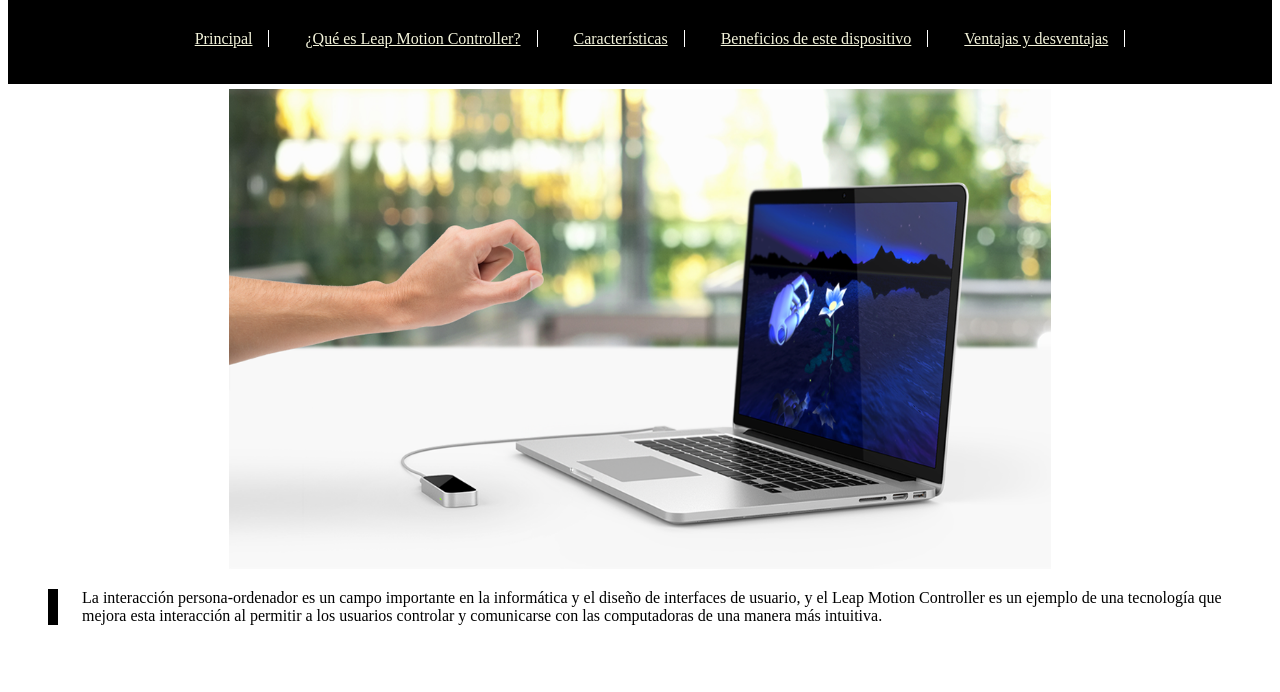
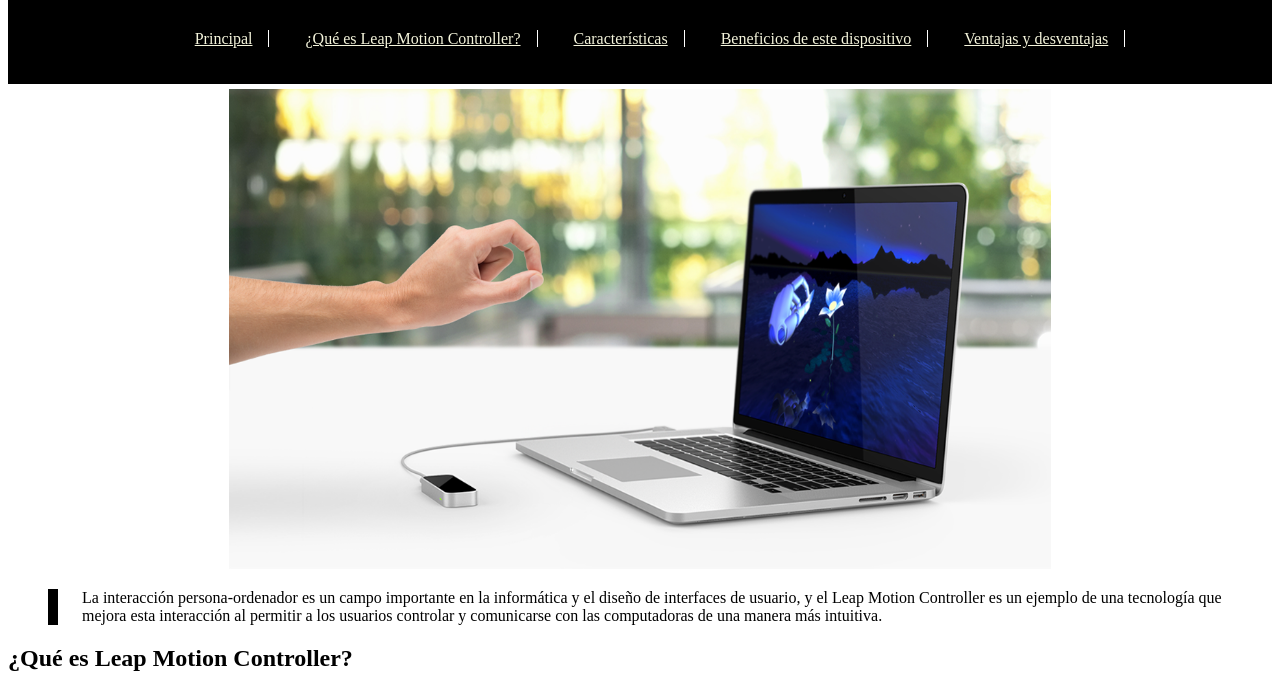
Before and after one commit to JaimeDelgadoSanchez/Dispositivo_Hardware, a plain HTML site: page index.html in a window 1280 px wide. Shown: the part 123-815 px from the top of the page. Drawn offline with Linux system fonts and the light colour scheme.

Commit message:
Sección añadida

```diff
--- a/index.html
+++ b/index.html
@@ -28,5 +28,10 @@
         </blockquote>
     </aside>
 
+    <main>
+        <section>
+            <h2>¿Qué es Leap Motion Controller?</h2>
+        </section>
+    </main>
 </body>
 </html>
```
